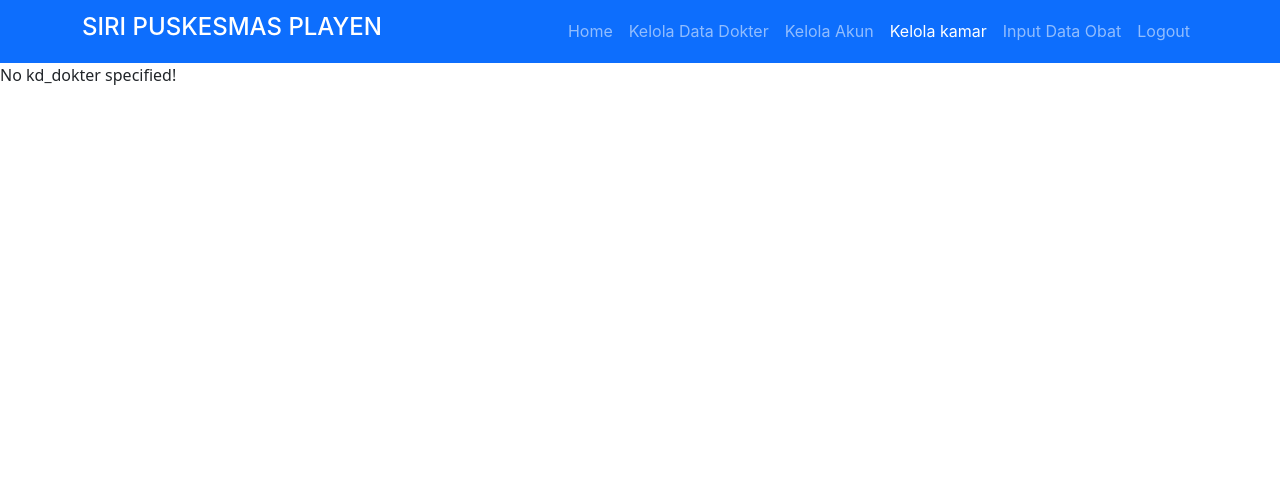
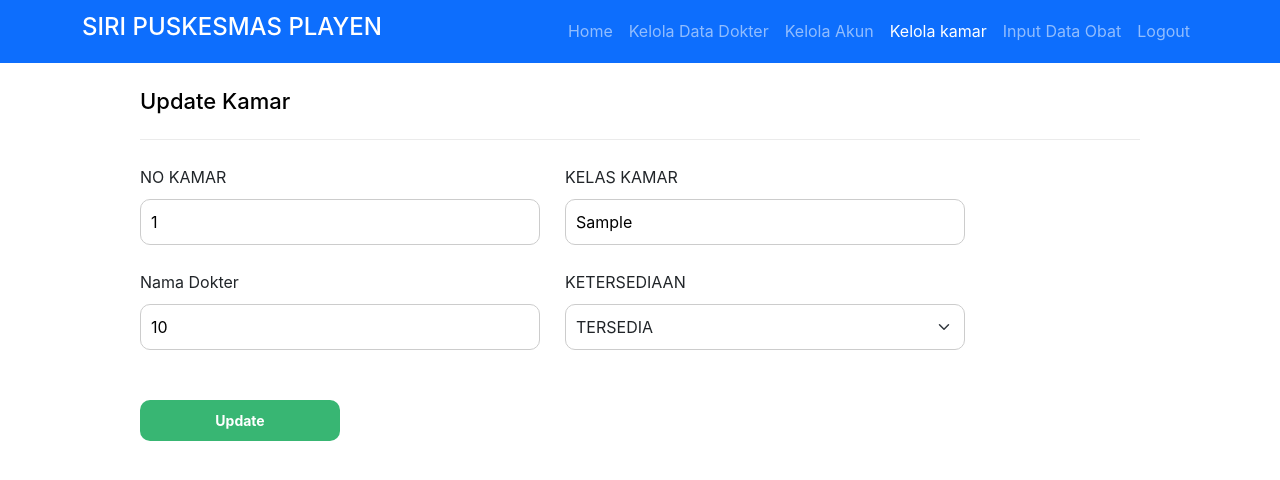
Before and after one commit to yogiandaru98/siri, a PHP site: page /adminWeb/kamar/update.php?no_kamar=1 in a window 1280 px wide. Shown: the top 480 px of the page. Run offline with PHP 8.4, Linux system fonts and the light colour scheme; the visitor is signed in with stand-in values (Sample User, id 1); tables that the repository leaves empty hold one stand-in row (values such as "Sample post"); some libraries are stand-ins or nearby versions.

Commit message:
berhasil crud kamar

```diff
--- a/adminWeb/dokter/create.php
+++ b/adminWeb/dokter/create.php
@@ -112,7 +112,7 @@ if ($_SESSION['username'] == '') {
 
 
 					<li class="nav-item">
-						<a class="nav-link menu" id="logout" href="./auth/sLogout.php"><i class=""></i>Logout</a>
+						<a class="nav-link menu" id="logout" href="../../auth/sLogout.php"><i class=""></i>Logout</a>
 					</li>
 				</ul>
 			</div>
--- a/adminWeb/dokter/delete.php
+++ b/adminWeb/dokter/delete.php
@@ -136,7 +136,7 @@ if (isset($_GET['kd_dokter'])) {
             header('Location: ./read.php');
             // $msg = header('Location: index.php');
         } else {
-
+			header('Location: ./read.php');
             // header('Location: ../../index.php');
             exit;
         }
--- a/adminWeb/dokter/read.php
+++ b/adminWeb/dokter/read.php
@@ -112,7 +112,7 @@ if ($_SESSION['username'] == '') {
 
 
 					<li class="nav-item">
-						<a class="nav-link menu" id="logout" href="./auth/sLogout.php"><i class=""></i>Logout</a>
+						<a class="nav-link menu" id="logout" href="../../auth/sLogout.php"><i class=""></i>Logout</a>
 					</li>
 				</ul>
 			</div>
--- a/adminWeb/dokter/update.php
+++ b/adminWeb/dokter/update.php
@@ -108,7 +108,7 @@ if ($_SESSION['username'] == '') {
 
 
 					<li class="nav-item">
-						<a class="nav-link menu" id="logout" href="./auth/sLogout.php"><i class=""></i>Logout</a>
+						<a class="nav-link menu" id="logout" href="../../auth/sLogout.php"><i class=""></i>Logout</a>
 					</li>
 				</ul>
 			</div>
--- a/adminWeb/kamar/create.php
+++ b/adminWeb/kamar/create.php
@@ -112,7 +112,7 @@ if ($_SESSION['username'] == '') {
 
 
 					<li class="nav-item">
-						<a class="nav-link menu" id="logout" href="./auth/sLogout.php"><i class=""></i>Logout</a>
+						<a class="nav-link menu" id="logout" href="../../auth/sLogout.php"><i class=""></i>Logout</a>
 					</li>
 				</ul>
 			</div>
--- a/adminWeb/kamar/read.php
+++ b/adminWeb/kamar/read.php
@@ -112,7 +112,7 @@ if ($_SESSION['username'] == '') {
 
 
 					<li class="nav-item">
-						<a class="nav-link menu" id="logout" href="./auth/sLogout.php"><i class=""></i>Logout</a>
+						<a class="nav-link menu" id="logout" href="../../auth/sLogout.php"><i class=""></i>Logout</a>
 					</li>
 				</ul>
 			</div>
--- a/adminWeb/kamar/update.php
+++ b/adminWeb/kamar/update.php
@@ -1,4 +1,3 @@
-
 <?php
 session_start();
 
@@ -40,13 +39,13 @@ if ($_SESSION['username'] == '') {
 
 					<?PHP if ($_SESSION['role_id'] == 3) { ?>
 						<li class="nav-item">
-							<a class="nav-link mr-10 menu" id="keloladokter" href="./read.php"><i class=""></i>Kelola Data Dokter</a>
+							<a class="nav-link mr-10 menu" id="keloladokter" href="../dokter/read.php"><i class=""></i>Kelola Data Dokter</a>
 						</li>
 						<li class="nav-item">
 							<a class="nav-link menu" id="kelolaakun" href="../akun/read.php"><i class=""></i>Kelola Akun</a>
 						</li>
 						<li class="nav-item">
-							<a class="nav-link menu active" id="kelolakamar" href="./adminWeb/kamar/kelolakamar.php"><i class=""></i>Kelola kamar</a>
+							<a class="nav-link menu active" id="kelolakamar" href="./read.php"><i class=""></i>Kelola kamar</a>
 						</li>
 						<li class="nav-item">
 							<a class="nav-link menu" id="inputobat" href="./inputobat.php"><i class=""></i>Input Data Obat</a>
@@ -108,7 +107,7 @@ if ($_SESSION['username'] == '') {
 
 
 					<li class="nav-item">
-						<a class="nav-link menu" id="logout" href="./auth/sLogout.php"><i class=""></i>Logout</a>
+						<a class="nav-link menu" id="logout" href="../../auth/sLogout.php"><i class=""></i>Logout</a>
 					</li>
 				</ul>
 			</div>
@@ -121,56 +120,60 @@ if ($_SESSION['username'] == '') {
 		//  session_start();
 		$msg = '';
 
-if (isset($_GET['kd_dokter'])) {
+		if (isset($_GET['no_kamar'])) {
 			if (!empty($_POST)) {
 
-        $kd_dokter = isset($_POST['kd_dokter']) && !empty($_POST['kd_dokter']) && $_POST['kd_dokter'] != 'auto' ? $_POST['kd_dokter'] : NULL;
+				$no_kamar = isset($_POST['no_kamar']) && !empty($_POST['no_kamar']) && $_POST['no_kamar'] != 'auto' ? $_POST['no_kamar'] : NULL;
 
-        $akun_id = isset($_POST['akun_id']) && !empty($_POST['akun_id']) && $_POST['akun_id'] != 'auto' ? $_POST['akun_id'] : NULL;
-        $nama_dokter = $_POST['nama_dokter'];
-        $alamat = isset($_POST['alamat']) ? $_POST['alamat'] : '';
-        $no_telepon = isset($_POST['no_telepon']) ? $_POST['no_telepon'] : '';
-        $resep_dokter = isset($_POST['resep_dokter']) ? $_POST['resep_dokter'] : '';
-        $jenis_dokter = isset($_POST['jenis_dokter']) ? $_POST['jenis_dokter'] : '';
+				$kelas_kamar = isset($_POST['kelas_kamar']) && !empty($_POST['kelas_kamar']) && $_POST['kelas_kamar'] != 'auto' ? $_POST['kelas_kamar'] : NULL;
+				$harga_kamar = $_POST['harga_kamar'];
+				$status = isset($_POST['status']) ? $_POST['status'] : '';
 
-
-        $stmt = $pdo->prepare('UPDATE dokter SET kd_dokter = ?, akun_id = ?, nama_dokter = ?, alamat = ?, no_telepon = ?, resep_dokter = ?, jenis_dokter = ? WHERE kd_dokter = ?');
-        $stmt->execute([$kd_dokter, $akun_id, $nama_dokter, $alamat, $no_telepon, $resep_dokter, $jenis_dokter, $_GET['kd_dokter']]);
+				$stmt = $pdo->prepare('UPDATE kamar SET no_kamar = ?, kelas_kamar = ?, harga_kamar = ?, status = ? WHERE no_kamar = ?');
+				$stmt->execute([$no_kamar, $kelas_kamar, $harga_kamar, $status, $_GET['no_kamar']]);
 				$msg = header('Location: ./read.php');;
 			}
 
-    $stmt = $pdo->prepare('SELECT * FROM dokter WHERE kd_dokter = ?');
-    $stmt->execute([$_GET['kd_dokter']]);
-    $dokter = $stmt->fetch(PDO::FETCH_ASSOC);
-    if (!$dokter) {
-        exit('dokter doesn\'t exist with that kd_dokter!');
+			$stmt = $pdo->prepare('SELECT * FROM kamar WHERE no_kamar = ?');
+			$stmt->execute([$_GET['no_kamar']]);
+			$kamar = $stmt->fetch(PDO::FETCH_ASSOC);
+			if (!$kamar) {
+				exit('dokter doesn\'t exist with that no_kamar!');
 			}
 		} else {
-    exit('No kd_dokter specified!');
+			exit('No no_kamar specified!');
 		}
 		?>
 
 
 		<div class="content update">
-	<h2>Update dokter</h2>
-    <form action="./update.php?kd_dokter=<?=$dokter['kd_dokter']?>" method="post">
-        <label for="kd_dokter">Kode Dokter</label>
-        <label for="akun_id">ID Akun</label>
-        <input type="text" name="kd_dokter" value="<?=$dokter['kd_dokter']?>" id="kd_dokter">
-        <input type="text" name="akun_id" value="<?=$dokter['akun_id']?>" id="akun_id">
-        <label for="nama_dokter">Nama Dokter</label>
-        <label for="alamat">Alamat</label>
-        <input type="text" name="nama_dokter" value="<?=$dokter['nama_dokter']?>" id="nama_dokter">
-        <input type="text" name="alamat" value="<?=$dokter['alamat']?>" id="alamat">
-        <label for="no_telepon">No. Telp</label>
-        <label for="resep_dokter">Resep Dokter</label>
-        <input type="text" name="no_telepon" value="<?=$dokter['no_telepon']?>" id="no_telepon">
-        <input type="text" name="resep_dokter" value="<?=$dokter['resep_dokter']?>" id="title">
-        <label for="jenis_dokter">Jenis Dokter</label>
+			<h2>Update Kamar</h2>
+			<form action="./update.php?no_kamar=<?= $kamar['no_kamar'] ?>" method="post">
+				<label for="no_kamar">NO KAMAR</label>
+				<label for="kelas_kamar">KELAS KAMAR</label>
+				<input type="text" name="no_kamar" value="<?= $kamar['no_kamar'] ?>" id="no_kamar">
+				<input type="text" name="kelas_kamar" value="<?= $kamar['kelas_kamar'] ?>" id="kelas_kamar">
+				<label for="harga_kamar">Nama Dokter</label>
+				<label for="status">KETERSEDIAAN</label>
+				<input type="text" name="harga_kamar" value="<?= $kamar['harga_kamar'] ?>" id="harga_kamar">
+				<select name="status" id="status" class="form-select" aria-label="Default select example" style="width: 400px;margin-right: 25px;
+    margin-bottom: 15px;">
+
+					<?php
+					if ($kamar['status']=="TERSEDIA"){
+						echo "<option selected='selected' value=$kamar[status]>$kamar[status]</option>";
+						echo "<option value='TIDAK'>TIDAK</option>";
+					}else{
+						echo "<option value='TERSEDIA'>TERSEDIA</option>";
+						echo "<option selected='selected' value=$kamar[status]>$kamar[status]</option>";
+					}
+
+					?>
+
+				</select>
 				<label></label>
-        <input type="text" name="jenis_dokter" value="<?=$dokter['jenis_dokter']?>" id="title">
 				<label></label>
-        <input onclick="myFunction()" type="submit" value="Update" >
+				<input onclick="myFunction()" type="submit" value="Update">
 			</form>
 
 		</div>
```
Also changed, not shown: adminWeb/akun/update.php (+7 -10 lines), adminWeb/kamar/delete.php (+16 -16 lines). Lines whose indentation alone changed are shown as unchanged.
